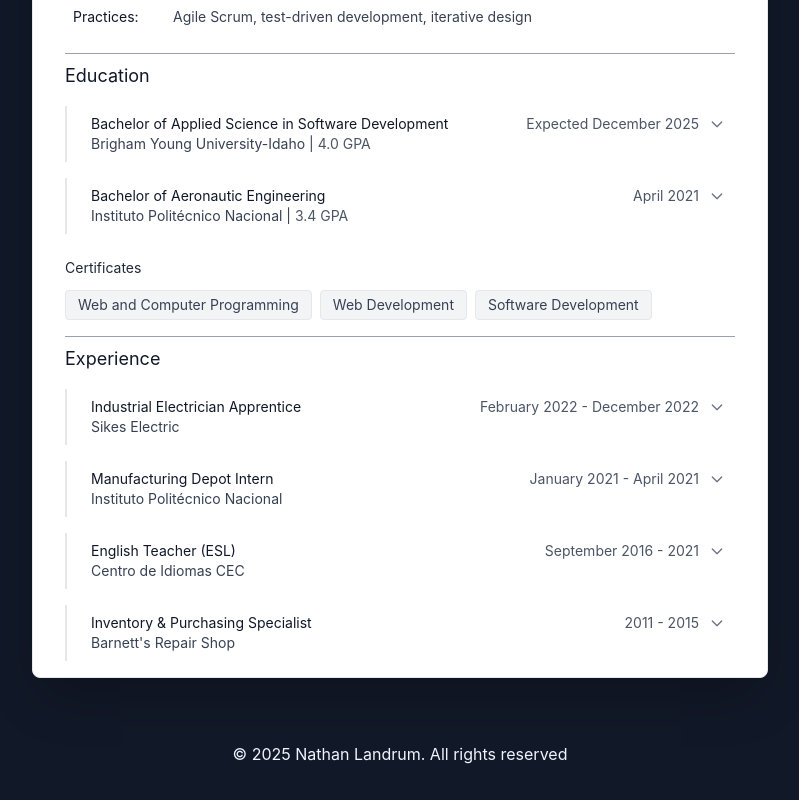
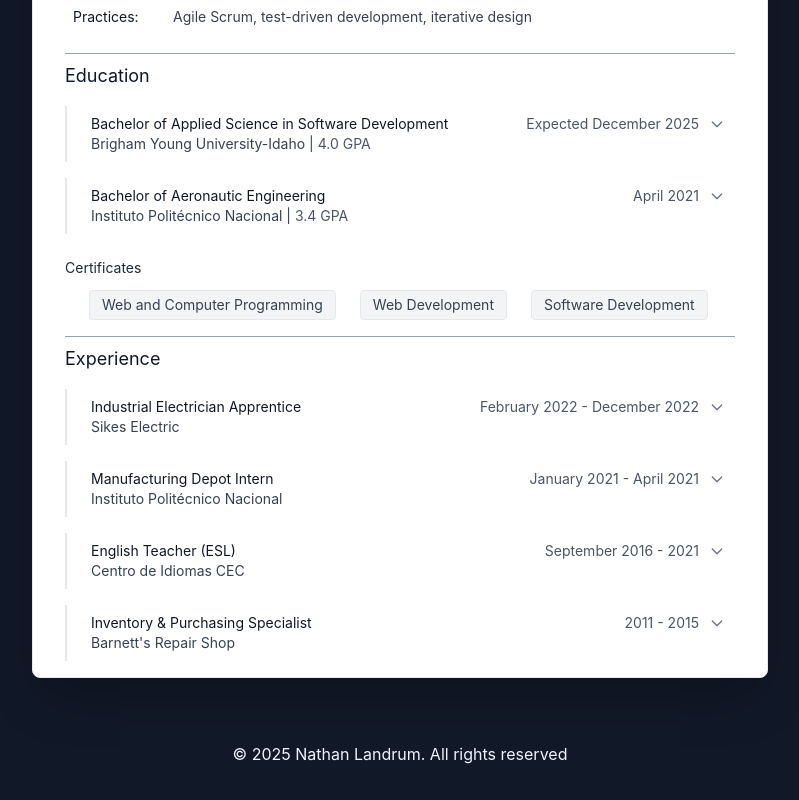
Before and after one commit to natelandrum/portfolio, a Nuxt app: page /resume in a window 1280 px wide. Shown: the part 721-1521 px from the top of the page, without its empty margins (240-1039 px from the left). Built offline with nearby package versions, Linux system fonts and the light colour scheme.

Commit message:
Edit styles and effects

```diff
--- a/components/ResumeEducation.vue
+++ b/components/ResumeEducation.vue
@@ -45,7 +45,9 @@ const isExpanded = (index: number) => expandedItems.value.has(index)
         class="border-l-2 border-gray-200 pl-4"
       >
       <!-- Main Info (Always Visible) -->
-      <div class="flex justify-between items-start mb-2 rounded p-2 hover:bg-gray-100 transition-colors">
+      <div class="flex justify-between items-start mb-2 rounded p-2 hover:bg-gray-100 cursor-pointer transition-colors"
+        @click="toggleExpanded(index)"
+      >
           <div class="flex-1">
               <h3 class="text-sm font-semibold text-gray-900">{{ item.degree }}</h3>
               <p class="text-sm text-gray-700">
@@ -58,8 +60,7 @@ const isExpanded = (index: number) => expandedItems.value.has(index)
           <div class="flex items-center gap-2">
             <span class="text-sm text-gray-600">{{ item.date }}</span>
             <button
-              @click="toggleExpanded(index)"
-              class="w-5 h-5 flex items-center justify-center rounded text-gray-500 hover:text-gray-700 transition-colors"
+              class="w-5 h-5 flex items-center justify-center rounded text-gray-500 hover:text-gray-700 cursor-pointer transition-colors"
             >
               <svg
                 :class="{ 'rotate-180': isExpanded(index) }"
@@ -103,11 +104,11 @@ const isExpanded = (index: number) => expandedItems.value.has(index)
     <!-- Certificates Section (after all degrees) -->
     <div v-if="education.certificates && education.certificates.details.length > 0" class="mt-2 pt-4">
       <h4 class="text-sm font-medium text-gray-800 mb-3">{{ education.certificates.title }}</h4>
-      <div class="flex flex-wrap gap-2">
+      <div class="flex flex-wrap">
         <span
           v-for="(certificate, certIndex) in education.certificates.details"
           :key="certIndex"
-          class="px-3 py-1 bg-gray-100 text-gray-700 text-sm rounded border border-gray-200"
+          class="px-3 ml-6 py-1 bg-gray-100 text-gray-700 text-sm rounded border border-gray-200"
         >
           {{ certificate }}
         </span>
--- a/components/ResumeExperience.vue
+++ b/components/ResumeExperience.vue
@@ -40,7 +40,9 @@ const isExpanded = (index: number) => expandedItems.value.has(index)
         class="border-l-2 border-gray-200 pl-4"
       >
         <!-- Main Info (Always Visible) -->
-        <div class="flex justify-between items-start mb-2 rounded p-2 hover:bg-gray-100 transition-colors">
+        <div class="flex justify-between items-start mb-2 rounded p-2 hover:bg-gray-100 cursor-pointer transition-colors"
+          @click="toggleExpanded(index)"
+          >
           <div class="flex-1">
             <h3 class="text-sm font-semibold text-gray-900">{{ item.title }}</h3>
             <p class="text-sm text-gray-700">{{ item.company }}</p>
@@ -48,7 +50,6 @@ const isExpanded = (index: number) => expandedItems.value.has(index)
           <div class="flex items-center gap-2">
             <span class="text-sm text-gray-600">{{ item.date }}</span>
             <button
-              @click="toggleExpanded(index)"
               class="w-5 h-5 flex items-center justify-center text-gray-500 hover:text-gray-700 transition-colors"
             >
               <svg
```
